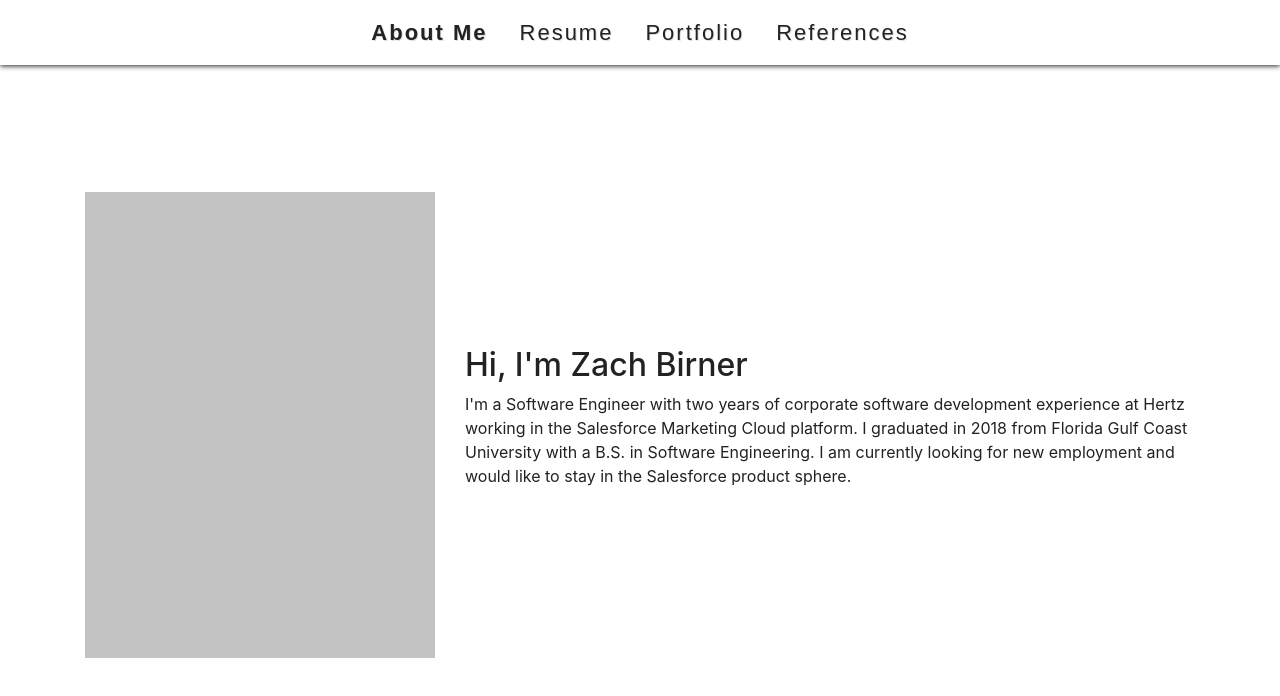
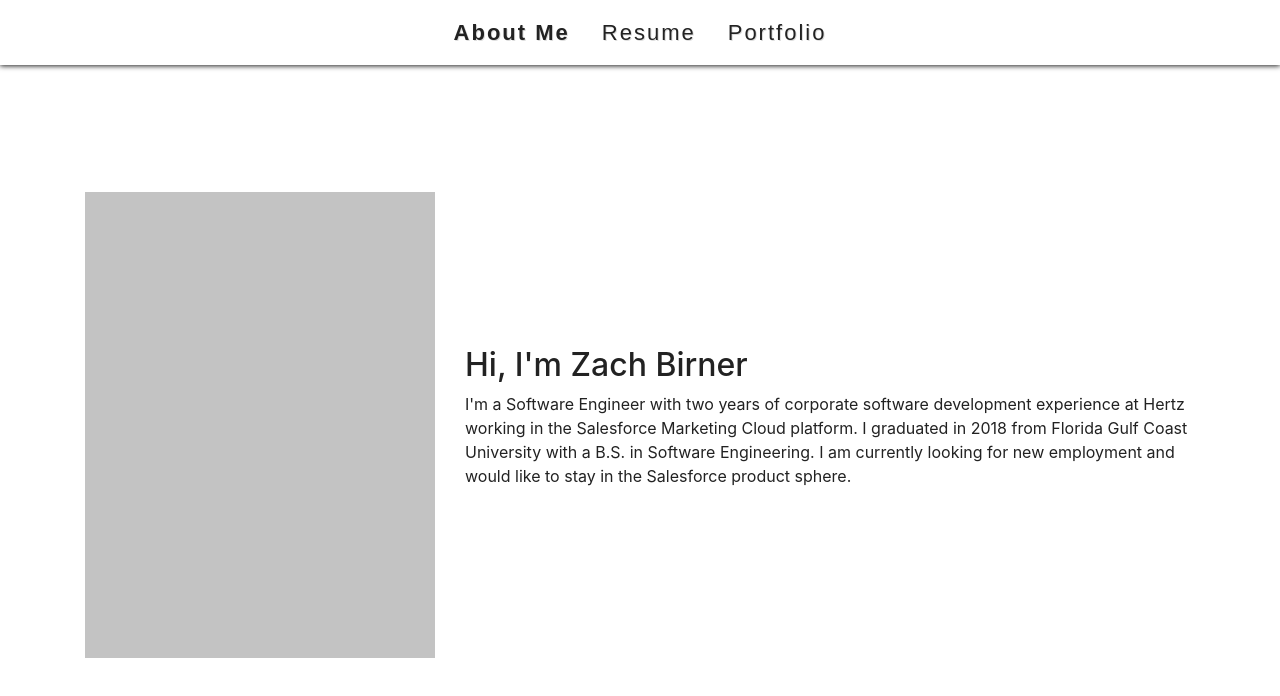
Before and after one commit to ZBirner/zbirner.github.io, a plain HTML site: page index.html in a window 1280 px wide. Drawn offline with nearby package versions, Linux system fonts and the light colour scheme.

Commit message:
Remove References

```diff
--- a/index.html
+++ b/index.html
@@ -56,9 +56,6 @@
             <li class="nav-item">
                 <a class="nav-link" href="portfolio.html">Portfolio</a>
             </li>
-            <li class="nav-item">
-                <a class="nav-link" href="#">References</a>
-            </li>
         </ul>
     </section>
     <section>
```
Also changed, not shown: portfolio.html (+1 -4 lines), 1 other file.
